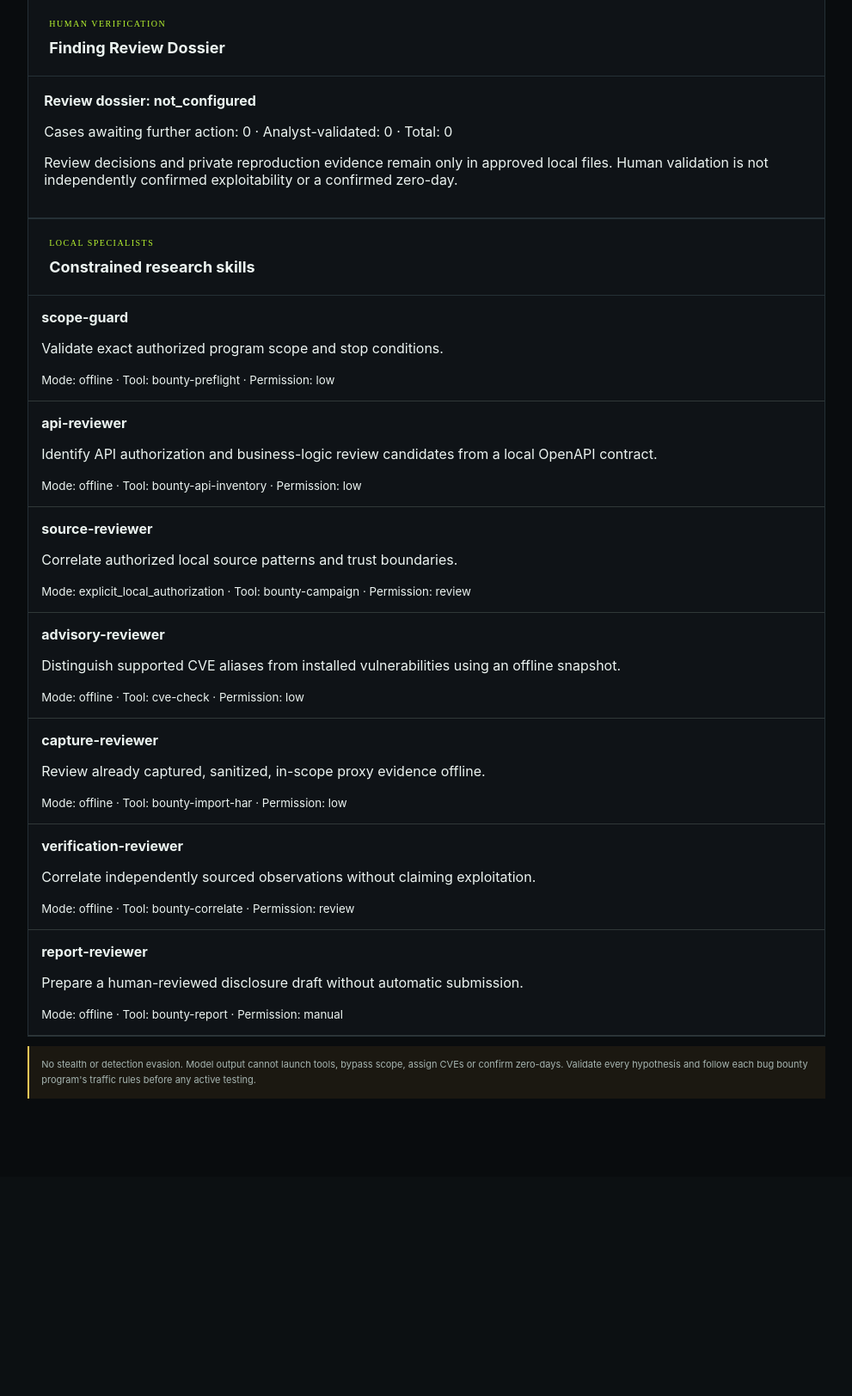
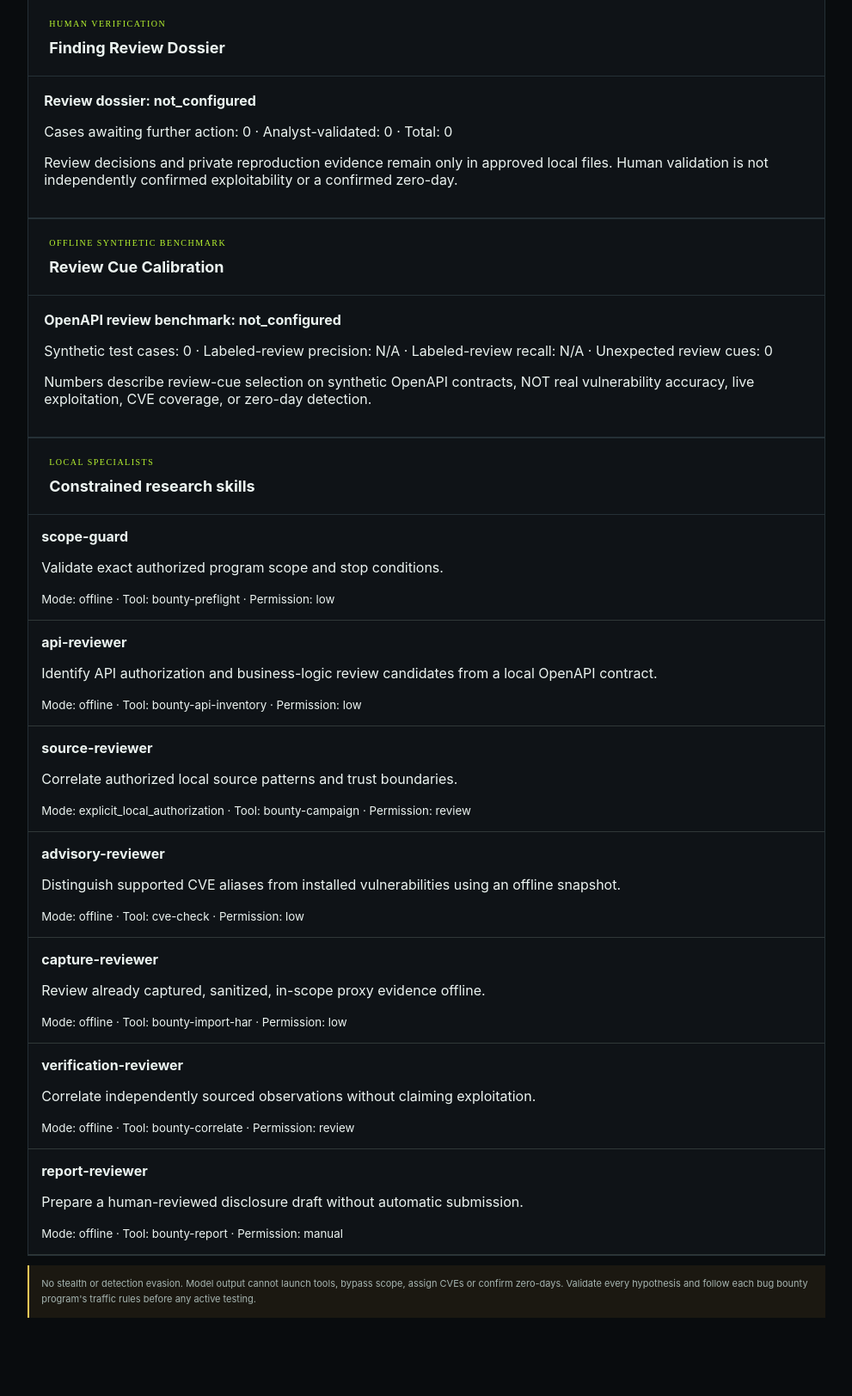
Before and after one commit to ManeaAl-Shabrain/HunterQA-AI, a Flask app: page /agent-lab in a window 1280 px wide. Shown: the part 1231-2855 px from the top of the page at 86% size, without its empty margins (269-1260 px from the left). Before the commit the page ends 2509 px from the top, so only its background shows below. Run offline with Flask 3, Linux system fonts and the light colour scheme.

Commit message:
Add explicitly synthetic calibration metrics and non-vulnerability caveats to Agent Lab

```diff
--- a/hunterqa/templates/agent_lab.html
+++ b/hunterqa/templates/agent_lab.html
@@ -44,6 +44,19 @@
 <p>Review decisions and private reproduction evidence remain only in approved local files. Human validation is not independently confirmed exploitability or a confirmed zero-day.</p>
 </article>
 </section>
+<section class="panel"><div class="panel-head"><div>
+<p class="eyebrow">OFFLINE SYNTHETIC BENCHMARK</p>
+<h2>Review Cue Calibration</h2></div></div>
+<article style="padding:18px">
+<strong>OpenAPI review benchmark: {{ benchmark.status }}</strong>
+<p>Synthetic test cases: {{ benchmark.cases }} · Labeled-review precision:
+{% if benchmark.precision is not none %}{{ (benchmark.precision * 100)|round(1) }}%{% else %}N/A{% endif %}
+· Labeled-review recall:
+{% if benchmark.recall is not none %}{{ (benchmark.recall * 100)|round(1) }}%{% else %}N/A{% endif %}
+· Unexpected review cues: {{ benchmark.unexpected_reviews }}</p>
+<p>Numbers describe review-cue selection on synthetic OpenAPI contracts, NOT real vulnerability accuracy, live exploitation, CVE coverage, or zero-day detection.</p>
+</article>
+</section>
 <section class="panel"><div class="panel-head"><div><p class="eyebrow">LOCAL SPECIALISTS</p>
 <h2>Constrained research skills</h2></div></div>
 {% for skill in skills %}
```
